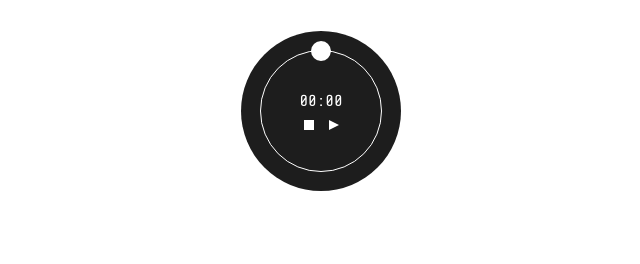
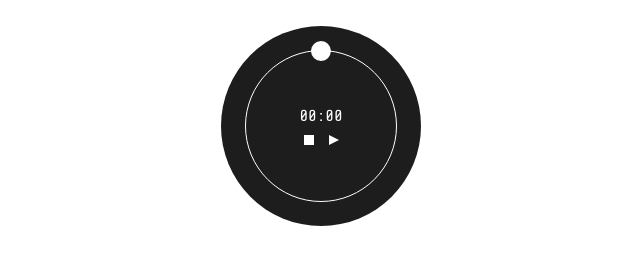
Before and after one commit to HEOL/Games-JavaScript, a plain HTML site: page Stopwatch/index.html in a window 1280 px wide. Shown: the whole page, without its empty margins (319-959 px from the left). Drawn offline with nearby package versions, Linux system fonts and the light colour scheme.

Commit message:
Correción de errores en Stopwatch

```diff
--- a/Stopwatch/styles.css
+++ b/Stopwatch/styles.css
@@ -6,8 +6,8 @@ main {
 
 .circle {
     border-radius: 50%;
-    width: 120px;
-    height: 120px;
+    width: 150px;
+    height: 150px;
     border: 1px solid #fff;
     color: #fff;
     margin: 50px auto;
@@ -22,10 +22,10 @@ main {
     border-radius: 50%;
     z-index: -1;
     position: absolute;
-    width: 160px;
-    height: 160px;
-    left: calc(50% - 80px);
-    top: calc(50% - 80px);
+    width: 200px;
+    height: 200px;
+    left: calc(50% - 100px);
+    top: calc(50% - 100px);
     background-color: #1d1d1d;
 }
 
@@ -36,7 +36,7 @@ main {
     background-color: #fff;
     position: absolute;
     left: calc(50% - 10px);
-    top: calc(50% - 10px);
+    top: calc(40% - 10px);
     animation: rotacion 60s linear infinite;
     animation-play-state: paused;
 }
```
